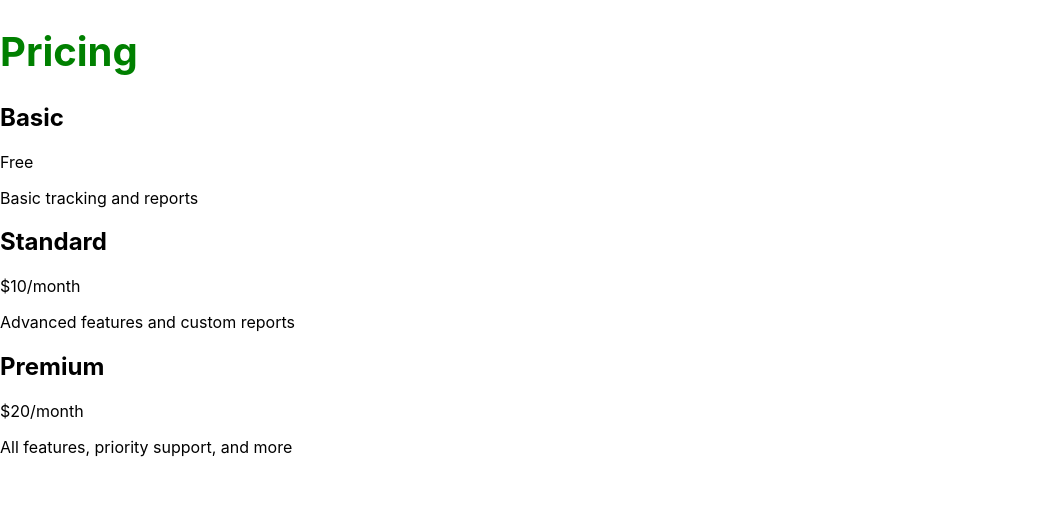
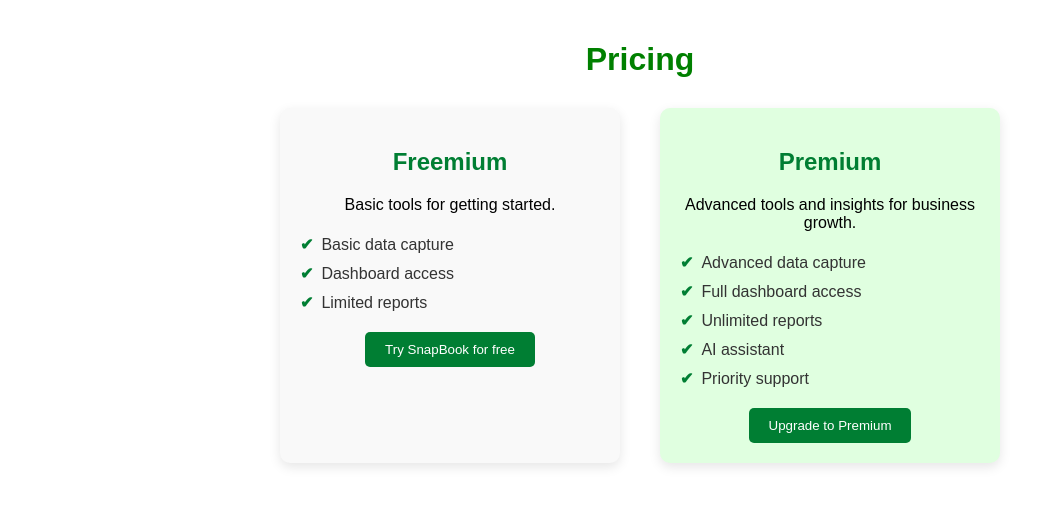
Before and after one commit to IreneNakiyingi/snapbooks, a React (Create React App) app: page /pricing in a window 1280 px wide. Shown: the top 506 px of the page, without its empty margins (0-1063 px from the left). Built offline with nearby package versions, Linux system fonts and the light colour scheme.

Commit message:
Updated faqs, pricing and about us pages

```diff
--- /dev/null
+++ b/src/components/AboutUs.css
@@ -0,0 +1,15 @@
+/* src/components/AboutUs.css */
+.about-container {
+    padding: 40px;
+    text-align: center;
+  }
+
+  .about-container h1 {
+    font-size: 2.5rem;
+    margin-bottom: 20px;
+  }
+
+  .about-container p {
+    font-size: 1.25rem;
+    line-height: 1.6;
+  }
--- a/src/components/AboutUs.js
+++ b/src/components/AboutUs.js
@@ -1,6 +1,6 @@
 // src/components/AboutUs.js
 import React from 'react';
-{/*import './AboutUs.css';*/}
+import './AboutUs.css';
 
 const AboutUs = () => {
   return (
--- /dev/null
+++ b/src/components/FAQs.css
@@ -0,0 +1,27 @@
+/* FAQ.css */
+.faq {
+    padding: 20px;
+    font-family: Arial, sans-serif;
+  }
+
+  .faq h1 {
+    font-size: 1.8em;
+    margin-bottom: 20px;
+  }
+
+  .faq-item {
+    border-bottom: 1px solid #e0e0e0;
+    padding: 15px 0;
+  }
+
+  .faq-question {
+    font-weight: bold;
+    cursor: pointer;
+    display: flex;
+    justify-content: space-between;
+  }
+
+  .faq-answer {
+    margin-top: 10px;
+    color: #555;
+  }
--- a/src/components/FAQs.js
+++ b/src/components/FAQs.js
@@ -1,25 +1,34 @@
-// src/components/FAQs.js
-import React from 'react';
-{/*import './FAQs.css';*/}
+// FAQ.js
+import React, { useState } from 'react';
+import './FAQs.css';
 
-const FAQs = () => {
+const FAQ = () => {
   const faqs = [
-    { question: "What is SnapBooks?", answer: "SnapBooks is a financial tracking tool for small businesses." },
-    { question: "How much does SnapBooks cost?", answer: "We offer different pricing tiers. Check our Pricing page for more details." },
-    { question: "Is SnapBooks secure?", answer: "Yes, SnapBooks implements the latest security measures to protect your data." },
+    { question: "How do I sign up for SnapBook?", answer: "Click 'Sign Up' on our homepage, fill in your details, and follow the steps." },
+    { question: "Do I need any specific documents to start?", answer: "No, only basic personal information is required." },
+    // Add other FAQs as needed
   ];
 
+  const [openFAQ, setOpenFAQ] = useState(null);
+
+  const toggleFAQ = (index) => {
+    setOpenFAQ(openFAQ === index ? null : index);
+  };
+
   return (
-    <div className="faqs-container">
+    <div className="faq">
       <h1>Frequently Asked Questions</h1>
       {faqs.map((faq, index) => (
-        <div key={index} className="faq">
-          <h3>{faq.question}</h3>
-          <p>{faq.answer}</p>
+        <div key={index} className="faq-item">
+          <div className="faq-question" onClick={() => toggleFAQ(index)}>
+            {faq.question}
+            <span>{openFAQ === index ? '-' : '+'}</span>
+          </div>
+          {openFAQ === index && <p className="faq-answer">{faq.answer}</p>}
         </div>
       ))}
     </div>
   );
 };
 
-export default FAQs;
+export default FAQ;
--- /dev/null
+++ b/src/components/Pricing.css
@@ -0,0 +1,72 @@
+/* Pricing.css */
+.pricing {
+    padding: 20px;
+    font-family: Arial, sans-serif;
+    display: flex;
+    flex-direction: column;
+    align-items: center;
+  }
+
+  .pricing h1 {
+    font-size: 2em;
+    margin-bottom: 20px;
+  }
+
+  .pricing-plans {
+    display: flex;
+    gap: 20px;
+    flex-wrap: wrap;
+    justify-content: center;
+  }
+
+  .pricing-plan {
+    background: #f9f9f9;
+    padding: 20px;
+    border-radius: 10px;
+    margin: 10px;
+    text-align: center;
+    box-shadow: 0 4px 12px rgba(0, 0, 0, 0.1);
+    width: 300px;
+  }
+
+  .premium {
+    background: #e0ffe0;
+  }
+
+  .pricing-plan h2 {
+    color: #007e33;
+  }
+
+  .features-list {
+    list-style-type: none;
+    padding: 0;
+    margin: 15px 0;
+    text-align: left;
+  }
+
+  .feature-item {
+    display: flex;
+    align-items: center;
+    padding: 5px 0;
+    color: #333;
+  }
+
+  .checkmark {
+    color: #007e33;
+    font-weight: bold;
+    margin-right: 8px;
+  }
+
+  .try-free, .upgrade {
+    background-color: #007e33;
+    color: white;
+    border: none;
+    border-radius: 5px;
+    padding: 10px 20px;
+    cursor: pointer;
+    transition: background-color 0.3s ease;
+  }
+
+  .try-free:hover, .upgrade:hover {
+    background-color: #005c23;
+  }
--- a/src/components/Pricing.js
+++ b/src/components/Pricing.js
@@ -1,26 +1,50 @@
-// src/components/Pricing.js
+// Pricing.js
 import React from 'react';
-{/*import './Pricing.css';*/}
+import './Pricing.css';
 
 const Pricing = () => {
+  const featuresFreemium = [
+    "Basic data capture",
+    "Dashboard access",
+    "Limited reports",
+  ];
+
+  const featuresPremium = [
+    "Advanced data capture",
+    "Full dashboard access",
+    "Unlimited reports",
+    "AI assistant",
+    "Priority support",
+  ];
+
   return (
-    <div className="pricing-container">
+    <div className="pricing">
       <h1>Pricing</h1>
-      <div className="pricing-tiers">
-        <div className="tier">
-          <h2>Basic</h2>
-          <p>Free</p>
-          <p>Basic tracking and reports</p>
+      <div className="pricing-plans">
+        <div className="pricing-plan">
+          <h2>Freemium</h2>
+          <p>Basic tools for getting started.</p>
+          <ul className="features-list">
+            {featuresFreemium.map((feature, index) => (
+              <li key={index} className="feature-item">
+                <span className="checkmark">✔</span> {feature}
+              </li>
+            ))}
+          </ul>
+          <button className="try-free">Try SnapBook for free</button>
         </div>
-        <div className="tier">
-          <h2>Standard</h2>
-          <p>$10/month</p>
-          <p>Advanced features and custom reports</p>
-        </div>
-        <div className="tier">
+
+        <div className="pricing-plan premium">
           <h2>Premium</h2>
-          <p>$20/month</p>
-          <p>All features, priority support, and more</p>
+          <p>Advanced tools and insights for business growth.</p>
+          <ul className="features-list">
+            {featuresPremium.map((feature, index) => (
+              <li key={index} className="feature-item">
+                <span className="checkmark">✔</span> {feature}
+              </li>
+            ))}
+          </ul>
+          <button className="upgrade">Upgrade to Premium</button>
         </div>
       </div>
     </div>
```
